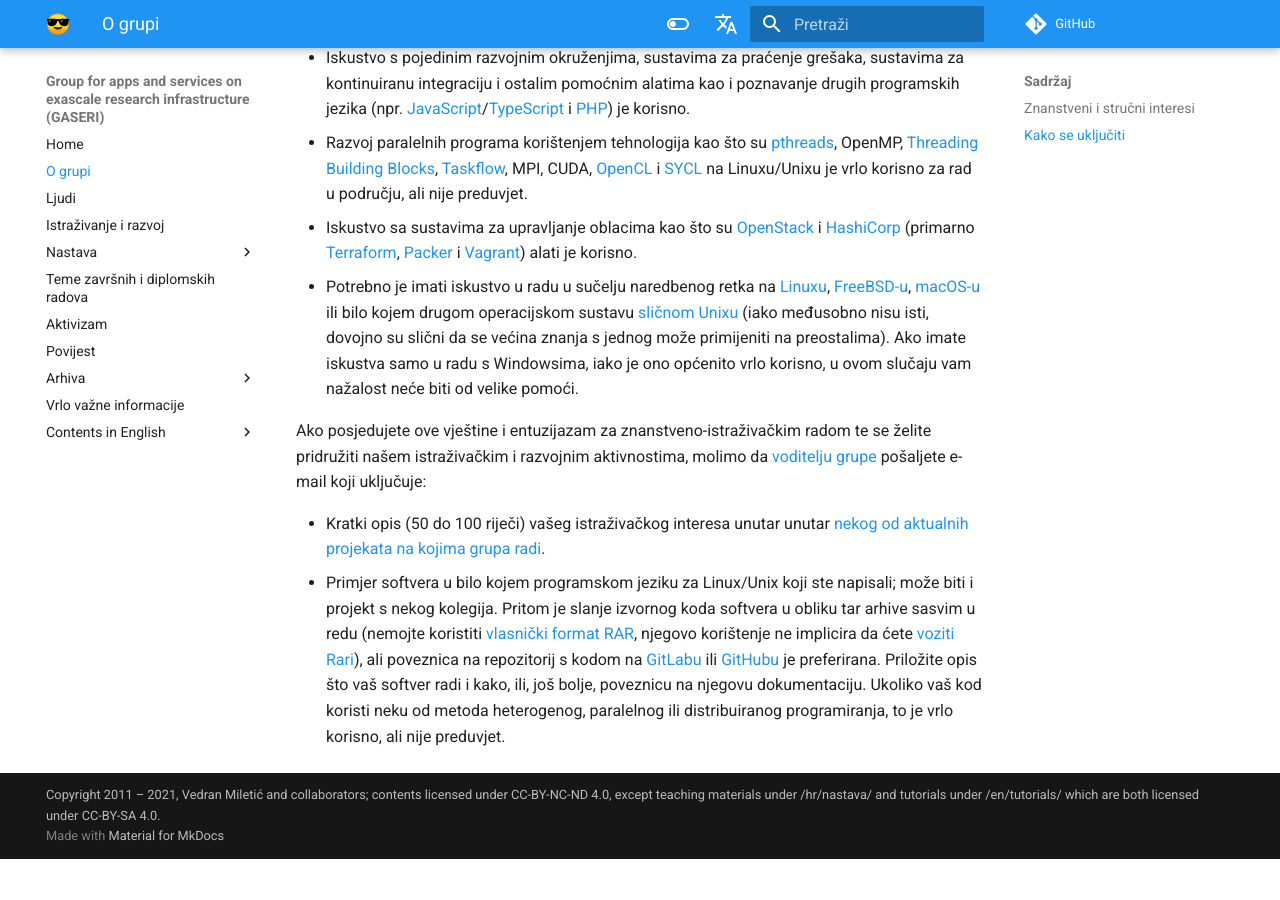
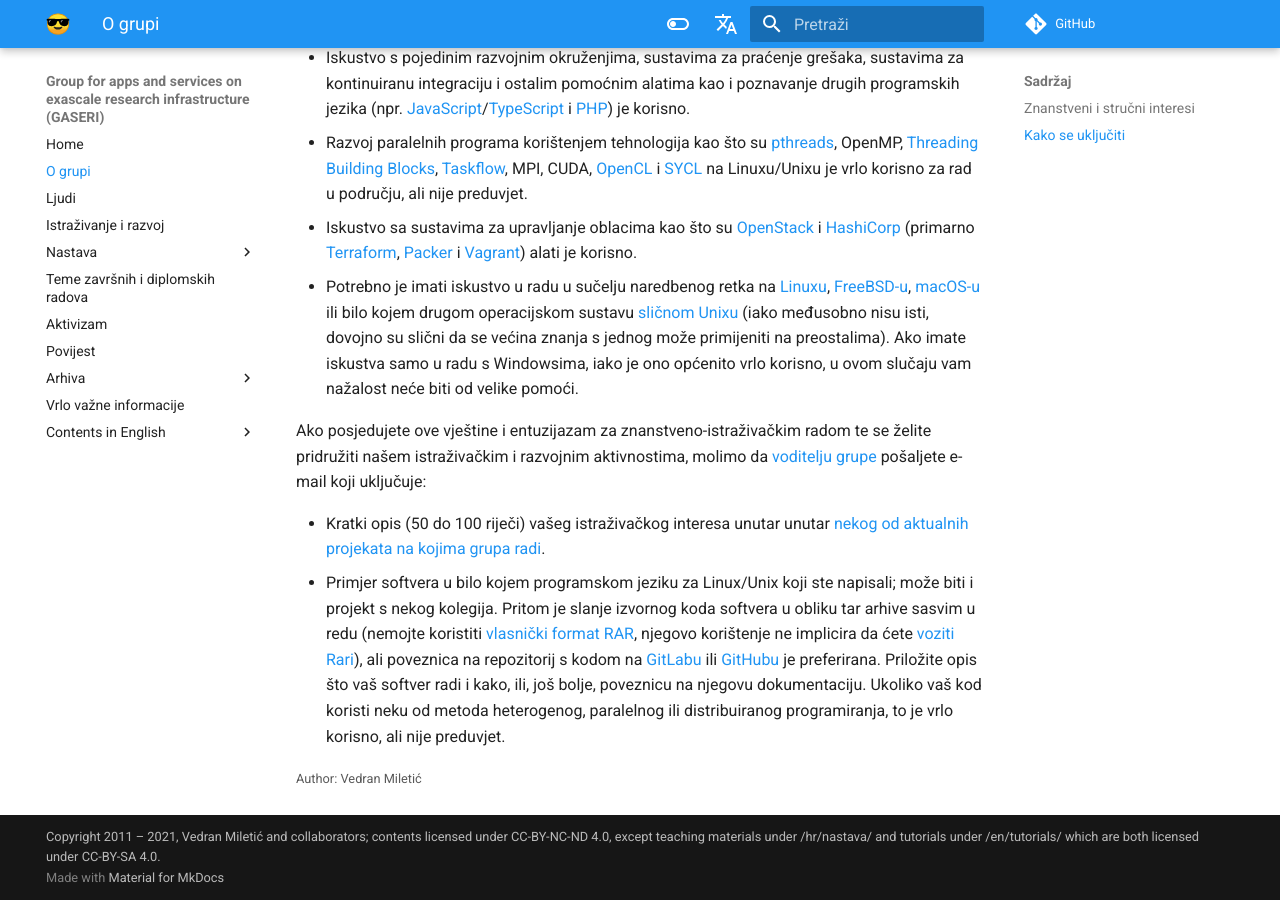
Before and after one commit to gaseri/website, an MkDocs documentation site: the page built from docs/hr/index.md, in a window 1280 px wide and 900 px high, scrolled down 961 px. Built offline with MkDocs 1.6.1 and Material for MkDocs 9.7.7, drawn with Linux system fonts in a browser that asks for light colours; comment, search, counter and statistics services are not loaded; before the commit the page ends 1820 px from its top, so only the background shows below that.

Commit message:
Added output of authors at the bottom of the page in the output

```diff
--- a/mkdocs.yml
+++ b/mkdocs.yml
@@ -315,6 +315,7 @@ nav:
       - Very important information: en/very-important-information.md
 theme:
   name: material
+  custom_dir: overrides
   features:
     - header.autohide
   logo: assets/images/logo.svg
@@ -348,6 +349,7 @@ extra:
     property: G-3CSW7LLM5F
 markdown_extensions:
   - admonition
+  - meta
   - pymdownx.emoji:
       emoji_index: !!python/name:materialx.emoji.twemoji
       emoji_generator: !!python/name:materialx.emoji.to_svg
--- /dev/null
+++ b/overrides/main.html
@@ -0,0 +1,8 @@
+{% extends "base.html" %}
+
+{% block content %}
+  {{ super() }}
+  {% if page and page.meta and page.meta.author %}
+    <p><small>Author: {{ page.meta.author }}</small></p>
+  {% endif %}
+{% endblock %}
```
